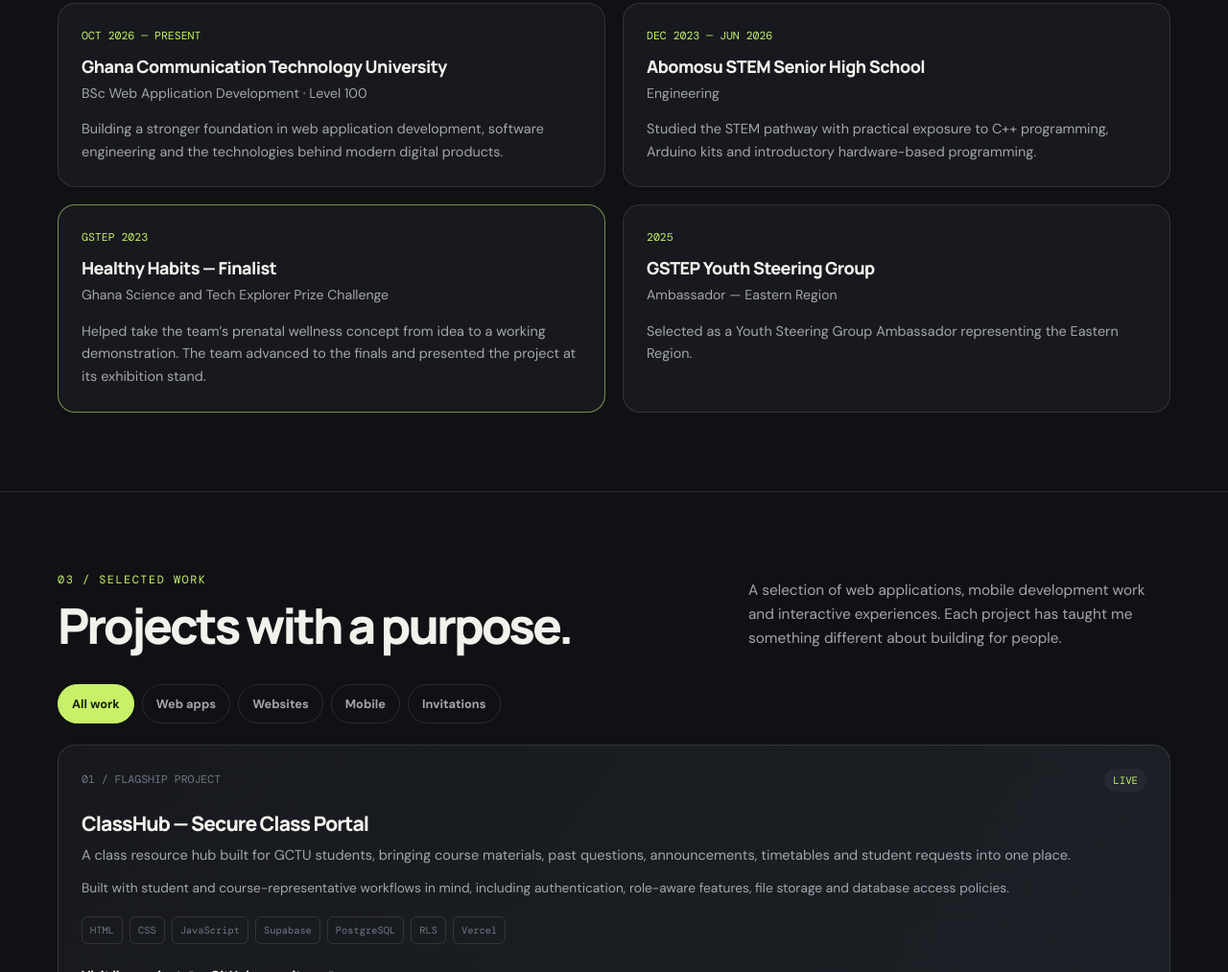
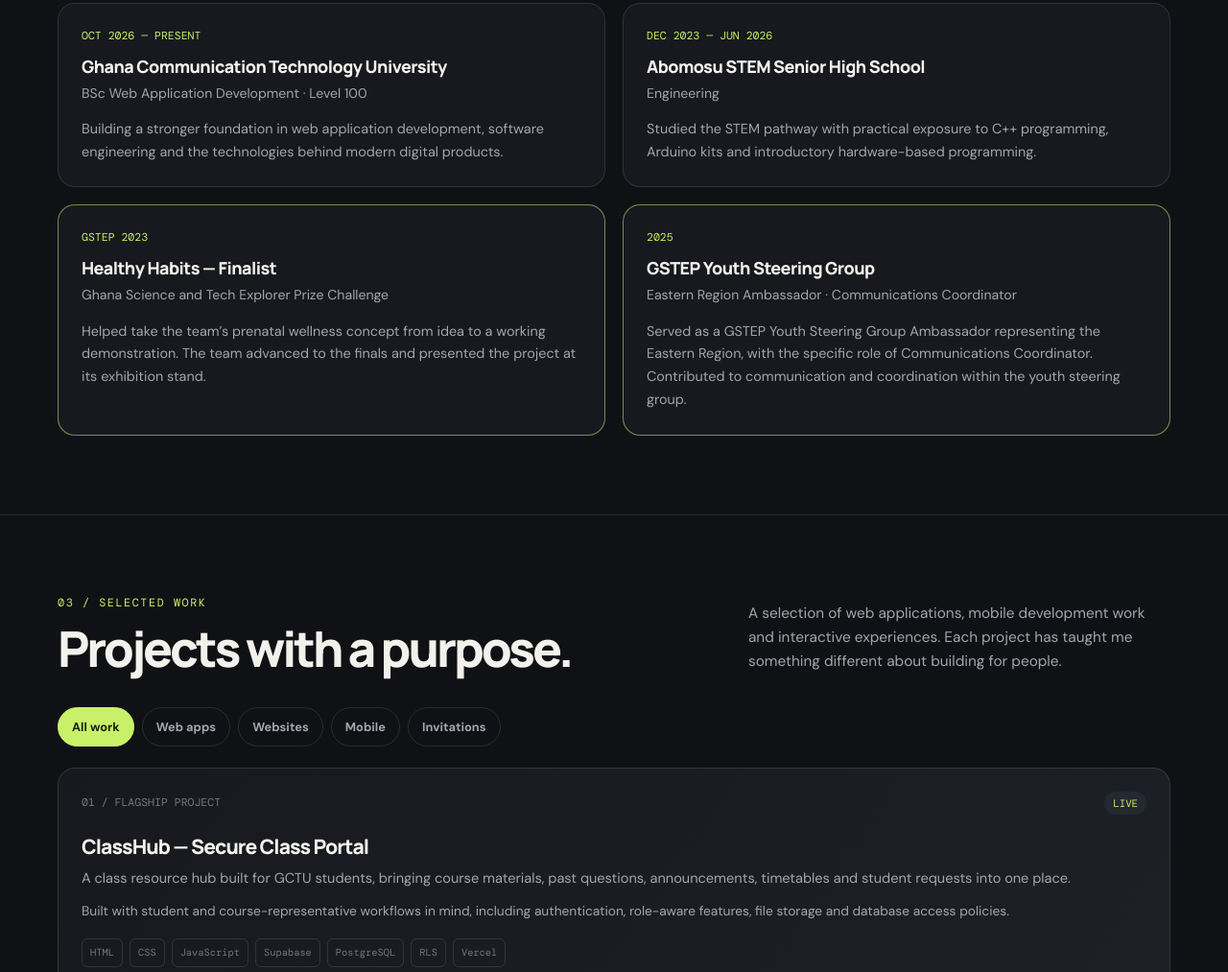
Before and after one commit to Philemon-Osae/Portfolio, a plain HTML site: page index.html in a window 1280 px wide. Shown: the part 2113-3126 px from the top of the page at 96% size. Drawn offline with nearby package versions, Linux system fonts and the light colour scheme.

Commit message:
Update index.html

```diff
--- a/index.html
+++ b/index.html
@@ -1,3 +1,4 @@
+
 <!doctype html>
 <html lang="en" data-theme="dark">
 <head>
@@ -914,12 +915,14 @@
             </p>
           </article>
 
-          <article class="journey-card">
+          <article class="journey-card highlight-card">
             <div class="meta">2025</div>
             <h3>GSTEP Youth Steering Group</h3>
-            <div class="role">Ambassador — Eastern Region</div>
+            <div class="role">
+              Eastern Region Ambassador · Communications Coordinator
+            </div>
             <p>
-              Selected as a Youth Steering Group Ambassador representing the Eastern Region.
+              Served as a GSTEP Youth Steering Group Ambassador representing the Eastern Region, with the specific role of Communications Coordinator. Contributed to communication and coordination within the youth steering group.
             </p>
           </article>
         </div>
```
